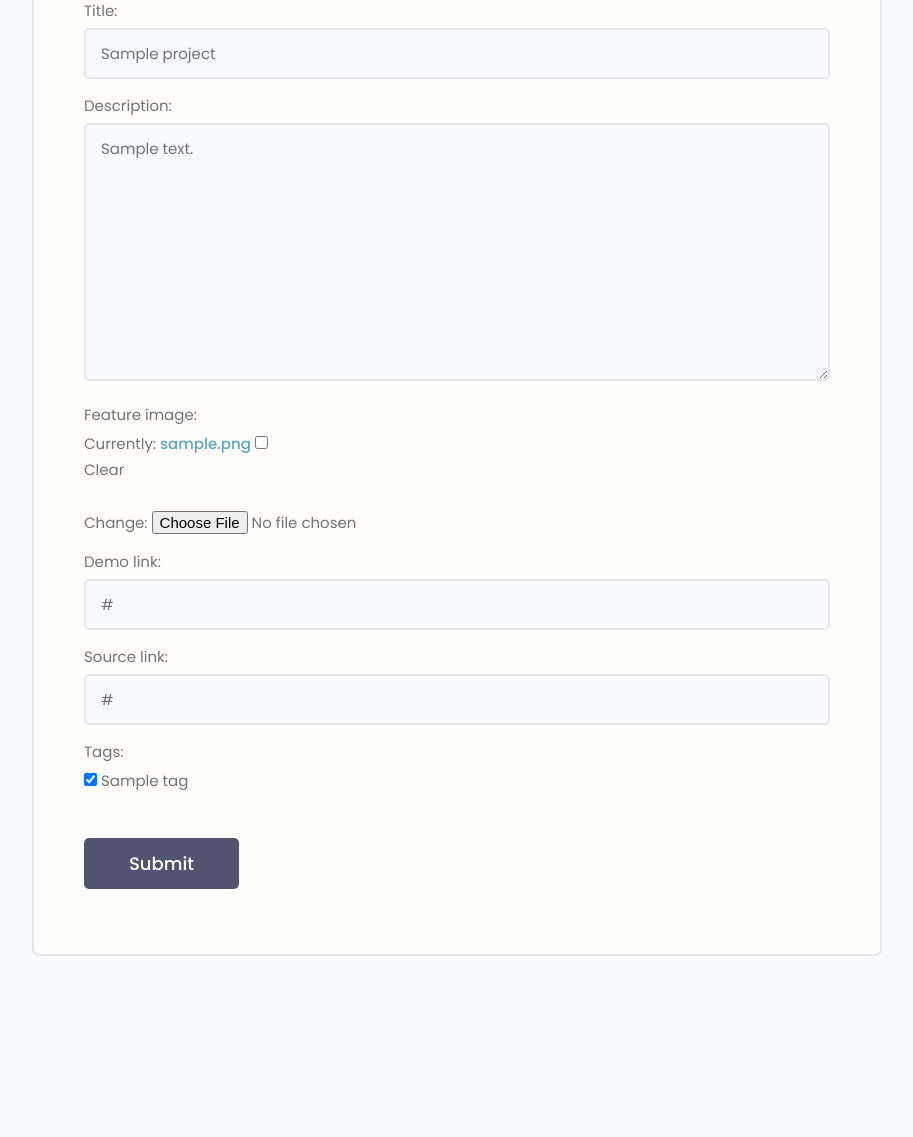
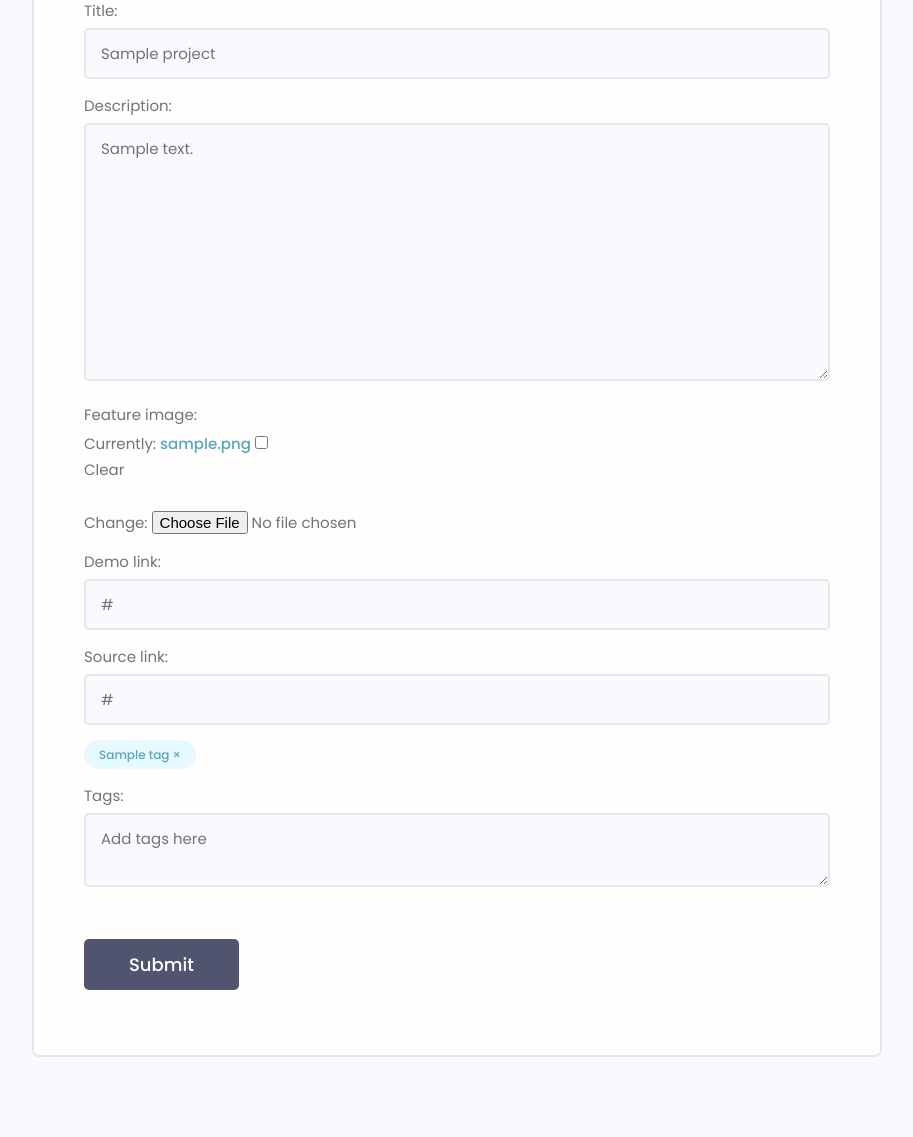
Before and after one commit to mottodor/devserch-django, a Django app: page /projects/update-project/00000000-0000-0000-0000-000000000001/ in a window 1280 px wide. Shown: the part 274-1411 px from the top of the page, without its empty margins (183-1096 px from the left). Before the commit the page ends 1230 px from the top, so only its background shows below. Run offline with Django 4.2, Linux system fonts and the light colour scheme; a user stored in the database is signed in; tables that the repository leaves empty hold one stand-in row (values such as "Sample post"); some libraries are stand-ins or nearby versions.

Commit message:
Reformat project tags

```diff
--- a/api/urls.py
+++ b/api/urls.py
@@ -14,4 +14,6 @@ urlpatterns = [
     path('projects/', views.getProjects),
     path('projects/<str:pk>/', views.getProject),
     path('projects/<str:pk>/vote/', views.projectVote),
+
+    path('remove-tag/', views.removeTag),
 ]
--- a/projects/forms.py
+++ b/projects/forms.py
@@ -7,10 +7,7 @@ class ProjectForm(ModelForm):
     class Meta:
         model = Project
         fields = ['title', 'description', 'feature_image', 'demo_link',
-                  'source_link', 'tags']
-        widgets = {
-            'tags': forms.CheckboxSelectMultiple()
-        }
+                  'source_link', ]
 
     def __init__(self, *args, **kwargs):
         super(ProjectForm, self).__init__(*args, **kwargs)
--- a/projects/templates/projects/project_form.html
+++ b/projects/templates/projects/project_form.html
@@ -13,6 +13,19 @@
                             {{ field }}
                         </div>
                     {% endfor %}
+                    <div class="form__field">
+                        {% for tag in project.tags.all %}
+                            <span class="project-tag tag tag--pill tag--main"
+                                  data-tag="{{ tag.id }}"
+                                  data-project="{{ project.id }}">
+                                <small>{{ tag }} &#215;</small>
+                            </span>
+                        {% endfor %}
+                    </div>
+                    <div class="form__field">
+                        <label for="formInput#textarea">Tags:</label>
+                        <textarea name="newtags" class="input" placeholder="Add tags here"></textarea>
+                    </div>
                     <input class="btn btn--sub btn--lg  my-md" type="submit" value="Submit" />
                 </form>
             </div>
--- a/projects/views.py
+++ b/projects/views.py
@@ -1,8 +1,9 @@
+from venv import create
 from django.shortcuts import redirect, render
 from django.contrib.auth.decorators import login_required
 from django.contrib import messages
 
-from .models import Project
+from .models import Project, Tag
 from .forms import ProjectForm, ReviewForm
 from .utils import searchProject, paginateProject
 
@@ -40,11 +41,15 @@ def createProject(request):
     profile = request.user.profile
     form = ProjectForm()
     if request.method == 'POST':
+        newtags = request.POST.get('newtags').replace(',', ' ').split()
         form = ProjectForm(request.POST, request.FILES)
         if form.is_valid():
             project = form.save(commit=False)
             project.owner = profile
             project.save()
+            for tag in newtags:
+                tag, created = Tag.objects.get_or_create(name=tag)
+                project.tags.add()
             messages.success(request, 'Project was added successfuly')
             return redirect('account')
     context = {'form': form}
@@ -57,12 +62,16 @@ def updateProject(request, pk):
     project = profile.project_set.get(id=pk)
     form = ProjectForm(instance=project)
     if request.method == 'POST':
+        newtags = request.POST.get('newtags').replace(',', ' ').split()
         form = ProjectForm(request.POST, request.FILES, instance=project)
         if form.is_valid():
-            form.save()
+            project.save()
+            for tag in newtags:
+                tag, created = Tag.objects.get_or_create(name=tag)
+                project.tags.add(tag)
             messages.success(request, 'Project was edited successfuly')
             return redirect('account')
-    context = {'form': form}
+    context = {'form': form, 'project': project}
     return render(request, 'projects/project_form.html', context)
 
 
--- a/static/js/main.js
+++ b/static/js/main.js
@@ -12,3 +12,25 @@ if (searchForm) {
         })
     }
 }
+
+
+// Tag remove from project form
+let tags = document.querySelectorAll('.project-tag')
+for (tag of tags) {
+    tag.addEventListener('click', (e) => {
+        let tagId = e.target.dataset.tag
+        let projectId = e.target.dataset.project
+        fetch('http://127.0.0.1:8000/api/remove-tag/',
+            {
+                method: 'DELETE',
+                headers: {
+                    'Content-Type': 'application/json',
+                },
+                body: JSON.stringify({ 'project': projectId, 'tag': tagId })
+            })
+            .then(response => response.json())
+            .then(data => {
+                e.target.remove()
+            })
+    })
+}
```
Also changed, not shown: api/views.py (+15 -2 lines).
